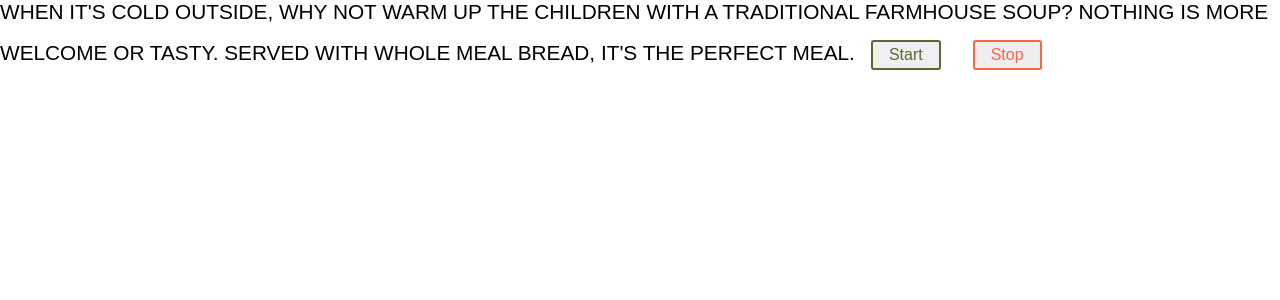
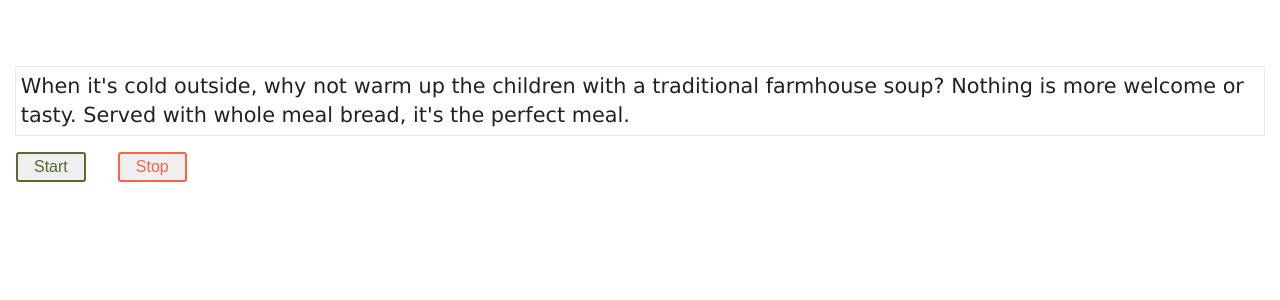
Before and after one commit to lastminute84/fsta, a React (Create React App) app: page / in a window 1280 px wide. Shown: the top 300 px of the page. Built offline with nearby package versions, Linux system fonts and the light colour scheme.

Commit message:
Styling and stuff

```diff
--- a/src/App.css
+++ b/src/App.css
@@ -1,52 +1,94 @@
-.App {
-  text-align: center;
+* {
+  margin: 0;
+  padding: 0;
+  box-sizing: border-box;
+}
+:root {
+  --primaryColor: #af9a7d;
+  --mainWhite: #fff;
+  --offWhite: #f7f7f7;
+  --mainBlack: #222;
+  --mainGrey: #ececec;
+  --darkGrey: #cfcfcf;
+  --mainTransition: all 0.3s linear;
+  --mainSpacing: 3px;
+  --lightShadow: 2px 5px 3px 0px rgba(0, 0, 0, 0.5);
+  --darkShadow: 4px 10px 5px 0px rgba(0, 0, 0, 0.5);
+}
+/* globals */
+body {
+  padding-top: 66px;
+  color: var(--mainBlack);
+  background: var(--mainWhite);
+  font-family: Verdana, Geneva, Tahoma, sans-serif;
+  line-height: 1.4;
+}
+h1 {
+  font-size: 3em;
+  line-height: 1;
+  margin-bottom: 0.5em;
+}
+h2 {
+  font-size: 2em;
+  margin-bottom: 0.75em;
+}
+h3 {
+  font-size: 1.5em;
+  line-height: 1;
+  margin-bottom: 1em;
+}
+h4 {
+  font-size: 1.2em;
+  line-height: 1.25;
+  margin-bottom: 1.25em;
+}
+h5 {
+  font-size: 1em;
+  font-weight: bold;
+  margin-bottom: 1.5em;
+}
+h6 {
+  font-size: 1em;
+  font-weight: bold;
+  margin-bottom: 1.5em;
 }
 
-.App-logo {
-  animation: App-logo-spin infinite 20s linear;
-  height: 40vmin;
-  pointer-events: none;
+.btn-primary {
+  display: inline-block;
+  text-decoration: none;
+  letter-spacing: var(--mainSpacing);
+  color: var(--mainBlack);
+  background: var(--primaryColor);
+  padding: 0.4rem 0.9rem;
+  border: 3px solid var(--primaryColor);
+  transition: var(--mainTransition);
+  text-transform: uppercase;
+  cursor: pointer;
+}
+.btn-primary:hover {
+  background: transparent;
+  color: var(--primaryColor);
+}
+.loading {
+  text-transform: capitalize;
+  text-align: center;
+  margin-top: 3rem;
+}
+.error {
+  text-align: center;
+  text-transform: uppercase;
+  margin: 2rem 0;
+}
+.empty-search {
+  text-align: center;
+  text-transform: capitalize;
+  margin: 2rem 0;
+  padding: 1rem;
+  letter-spacing: var(--mainSpacing);
 }
 
-.App-header {
-  background-color: #282c34;
-  min-height: 100vh;
-  display: flex;
-  flex-direction: column;
-  align-items: center;
-  justify-content: center;
-  font-size: calc(10px + 2vmin);
-  color: white;
+.container {
+  margin: 0 15px;
+  border: 1px solid var(--mainGrey);
+  padding: 0.3rem;
 }
-
-.App-link {
-  color: #61dafb;
-}
-
-@keyframes App-logo-spin {
-  from {
-    transform: rotate(0deg);
-  }
-  to {
-    transform: rotate(360deg);
-  }
-}
-
-.highlighted-text {
-  display: block;
-  background: linear-gradient(
-    to right,
-    rgba(255, 255, 255, 0) 50%,
-    rgba(22, 160, 133, 1) 50%
-  );
-  background-size: 200%;
-  background-position: 0 0;
-  display: inline;
-  transition: 5s ease-in-out;
-  font-family: raleway, arial, sans-serif;
-  text-transform: uppercase;
-}
-
-.highlighted-text:hover {
-  background-position: -100% 0;
-}
--- a/src/components/Controls.js
+++ b/src/components/Controls.js
@@ -1,10 +1,10 @@
 import React from 'react'
 import { PrimaryButton, DangerButton } from './buttons/Buttons'
 
-export default function Controls() {
+export default function Controls(props) {
   return (
     <>
-      <PrimaryButton>Start</PrimaryButton>
+      <PrimaryButton onClick={props.startButtonClicked}>Start</PrimaryButton>
       <DangerButton>Stop</DangerButton>
     </>
   )
--- a/src/components/HighlightedText.js
+++ b/src/components/HighlightedText.js
@@ -10,8 +10,6 @@ const HighlightedText = styled.p`
   font-size: 1.3rem;
   display: inline;
   transition: 60s linear;
-  font-family: raleway, arial, sans-serif;
-  text-transform: uppercase;
   background-position: ${props => (props.started ? '-100% 0' : '0 0')};
 `
 
--- a/src/components/Layout.js
+++ b/src/components/Layout.js
@@ -1,17 +1,21 @@
 import React from 'react'
 import HighlightedText from './HighlightedText'
 import Controls from './Controls'
+import '../App.css'
 
 export default function Layout(props) {
   return (
     <>
-      <HighlightedText started={props.started}>
-        When it's cold outside, why not warm up the children with a traditional
-        farmhouse soup? Nothing is more welcome or tasty. Served with whole meal
-        bread, it's the perfect meal.
-      </HighlightedText>
+      <div className="container">
+        <HighlightedText started={props.started}>
+          When it's cold outside, why not warm up the children with a
+          traditional farmhouse soup? Nothing is more welcome or tasty. Served
+          with whole meal bread, it's the perfect meal.
+        </HighlightedText>
+        <div />
+      </div>
       {/* <button onClick={props.startButtonClickHandler}>Start</button> */}
-      <Controls />
+      <Controls startButtonClicked={props.startButtonClickHandler} />
     </>
   )
 }
```
Also changed, not shown: src/components/Title.js (added, +10 -0 lines).
